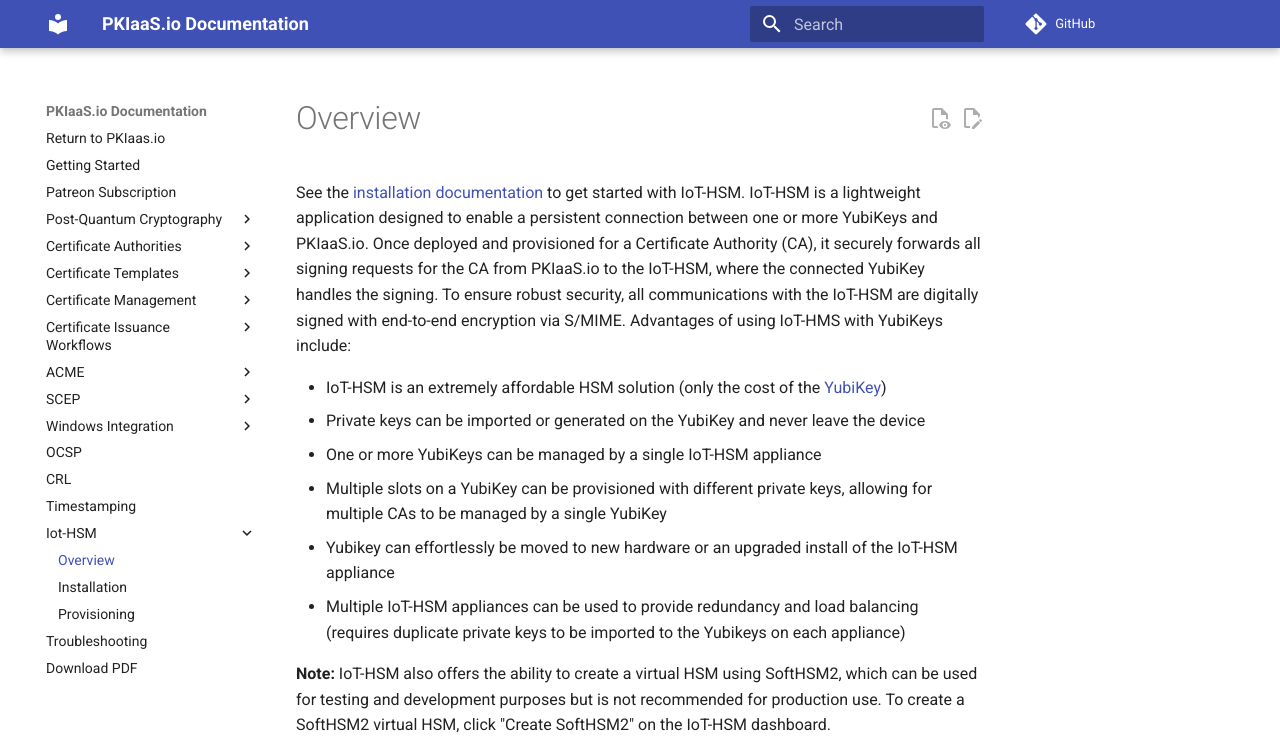
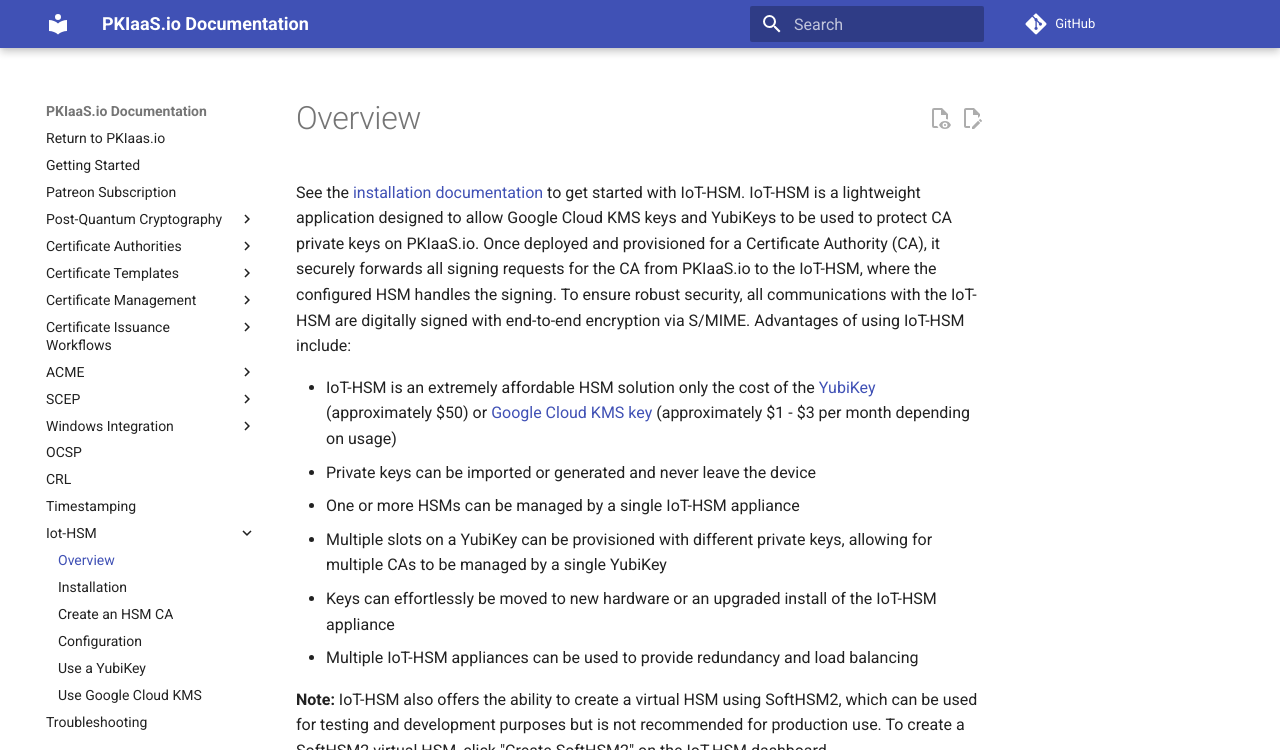
Before and after one commit to lspiehler/pkiaas-docs, an MkDocs documentation site: the page built from docs/iot-hsm/overview.md, in a window 1280 px wide and 1212 px high, cut to the strip 0-750 px from the top of the window. Built offline with MkDocs 1.6.1 and Material for MkDocs 9.7.7, drawn with Linux system fonts in a browser that asks for light colours; comment, search, counter and statistics services are not loaded; some of the changed text lies outside the part shown.

Commit message:
updating iot-hsm documentation

```diff
--- a/docs/iot-hsm/overview.md
+++ b/docs/iot-hsm/overview.md
@@ -1,17 +1,19 @@
 ---
 title: Overview
-description: Learn about IoT-HSM and how a YubiKey can be used as a hardware security module (HSM) to securely sign certificates.
+description: Learn about IoT-HSM and the different supported HSMs that can be used with PKIaaS.io.
 ---
 See the [installation documentation](installation.md) to get started with IoT-HSM.
-IoT-HSM is a lightweight application designed to enable a persistent connection between one or more YubiKeys and PKIaaS.io. Once deployed and provisioned for a Certificate Authority (CA), it securely forwards all signing requests for the CA from PKIaaS.io to the IoT-HSM, where the connected YubiKey handles the signing. To ensure robust security, all communications with the IoT-HSM are digitally signed with end-to-end encryption via S/MIME. Advantages of using IoT-HMS with YubiKeys include:
+IoT-HSM is a lightweight application designed to allow Google Cloud KMS keys and YubiKeys to be used to protect CA private keys on PKIaaS.io. Once deployed and provisioned for a Certificate Authority (CA), it securely forwards all signing requests for the CA from PKIaaS.io to the IoT-HSM, where the configured HSM handles the signing. To ensure robust security, all communications with the IoT-HSM are digitally signed with end-to-end encryption via S/MIME. Advantages of using IoT-HSM include:
 
-* IoT-HSM is an extremely affordable HSM solution (only the cost of the [YubiKey](https://www.yubico.com/product/yubikey-5-series/yubikey-5-nfc/){:target="_blank"})
-* Private keys can be imported or generated on the YubiKey and never leave the device
-* One or more YubiKeys can be managed by a single IoT-HSM appliance
+* IoT-HSM is an extremely affordable HSM solution only the cost of the [YubiKey](https://www.yubico.com/product/yubikey-5-series/yubikey-5-nfc/){:target="_blank"} (approximately $50) or [Google Cloud KMS key](https://cloud.google.com/kms/pricing{:target="_blank"}) (approximately $1 - $3 per month depending on usage)
+* Private keys can be imported or generated and never leave the device
+* One or more HSMs can be managed by a single IoT-HSM appliance
 * Multiple slots on a YubiKey can be provisioned with different private keys, allowing for multiple CAs to be managed by a single YubiKey
-* Yubikey can effortlessly be moved to new hardware or an upgraded install of the IoT-HSM appliance
-* Multiple IoT-HSM appliances can be used to provide redundancy and load balancing (requires duplicate private keys to be imported to the Yubikeys on each appliance)
+* Keys can effortlessly be moved to new hardware or an upgraded install of the IoT-HSM appliance
+* Multiple IoT-HSM appliances can be used to provide redundancy and load balancing
 
 **Note:** IoT-HSM also offers the ability to create a virtual HSM using SoftHSM2, which can be used for testing and development purposes but is not recommended for production use. To create a SoftHSM2 virtual HSM, click "Create SoftHSM2" on the IoT-HSM dashboard.
 
 <iframe width="560" height="315" src="https://www.youtube.com/embed/z5EENNZS1X8?si=ODKocYeNWeNmdD3g" title="YouTube video player" frameborder="0" allow="accelerometer; autoplay; clipboard-write; encrypted-media; gyroscope; picture-in-picture; web-share" referrerpolicy="strict-origin-when-cross-origin" allowfullscreen></iframe>
+
+Next, see [Create an HSM CA](create-hsm-ca.md) to create a CA for use with IoT-HSM.
--- a/mkdocs.yml
+++ b/mkdocs.yml
@@ -60,21 +60,24 @@
   - Iot-HSM:
       - Overview: iot-hsm/overview.md
       - Installation: iot-hsm/installation.md
-      - Provisioning: iot-hsm/provisioning.md
+      - Create an HSM CA: iot-hsm/create-hsm-ca.md
+      - Configuration: iot-hsm/configuration.md
+      - Use a YubiKey: iot-hsm/yubikey.md
+      - Use Google Cloud KMS: iot-hsm/google-cloud-kms.md
   # - Use Cases:
   #   - Sample Use Case: use-cases/sample-use-case.md
   - Troubleshooting: troubleshooting.md
-  - Download PDF: pdf/document.pdf
+  # - Download PDF: pdf/document.pdf
 
 plugins:
   - search
   - social
   - glightbox
-  - with-pdf:
-      author: Lyas Spiehler
-      cover_subtitle: ""
-      copyright: Copyright © PKIaaS.io 2019-2024
-      toc_level: 3
+  # - with-pdf:
+  #     author: Lyas Spiehler
+  #     cover_subtitle: ""
+  #     copyright: Copyright © PKIaaS.io 2019-2024
+  #     toc_level: 3
 
 markdown_extensions:
   - pymdownx.highlight:
```
Also changed, not shown: docs/iot-hsm/configuration.md (added, +31 -0 lines), docs/iot-hsm/create-hsm-ca.md (added, +15 -0 lines), docs/iot-hsm/google-cloud-kms.md (added, +57 -0 lines), docs/iot-hsm/installation.md (+3 -3 lines), docs/iot-hsm/provisioning.md (deleted, +0 -30 lines), docs/iot-hsm/yubikey.md (added, +10 -0 lines), docs/images/google-cloud-kms.png (added), docs/images/yubikey.png (added).
